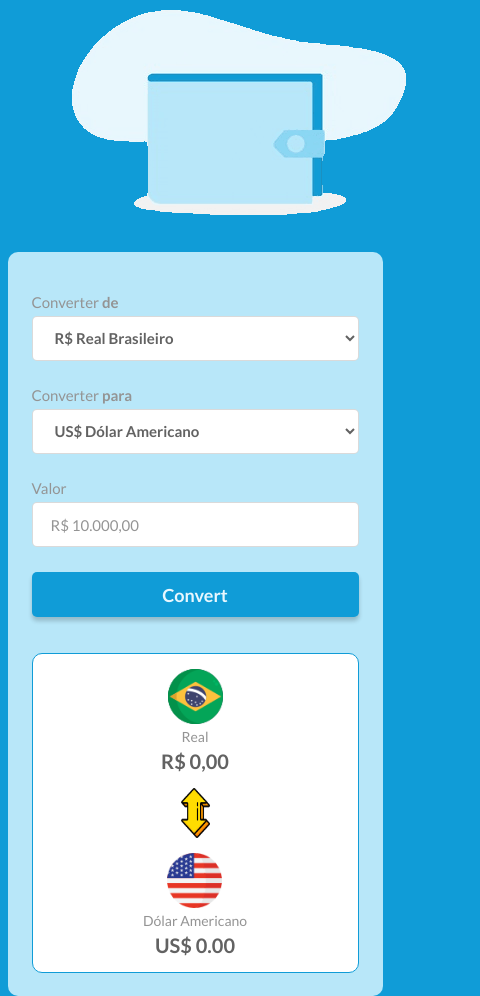
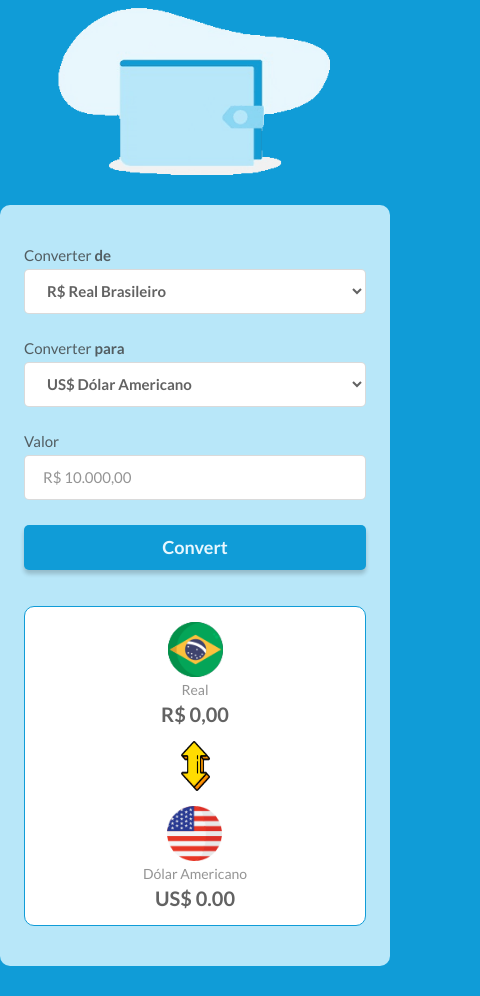
Before and after one commit to ailtonjunior11/conversor-de-moedas-2.0, a plain HTML site: page index.html in a window 390 px wide. Shown: the whole page, 480 px wide, since content can reach past the window. Drawn offline with Linux system fonts and the light colour scheme.

Commit message:
Alterações nos styles.css, main, label e responsividade adicionada.

```diff
--- a/styles.css
+++ b/styles.css
@@ -28,16 +28,16 @@ body {
 }
 
 main {
-  width: 375px;
+  width: 410px;
   margin: 0 auto 30px;
-  padding: 40px 24px 23px;
+  padding: 40px 24px;
   border-radius: 10px;
   background-color: var(--color-primary);
 }
 
 label {
   font-size: 15px;
-  color: var(--color-gray);
+  color: var(--color-gray-darck);
 }
 
 select,
@@ -127,3 +127,13 @@ section {
 .currency-box img {
   height: 55px;
 }
+
+@media (max-width: 425px) {
+  main {
+    width: 100%;
+  }
+
+  .logo-img {
+    width: 100%;
+  }
+}
```
